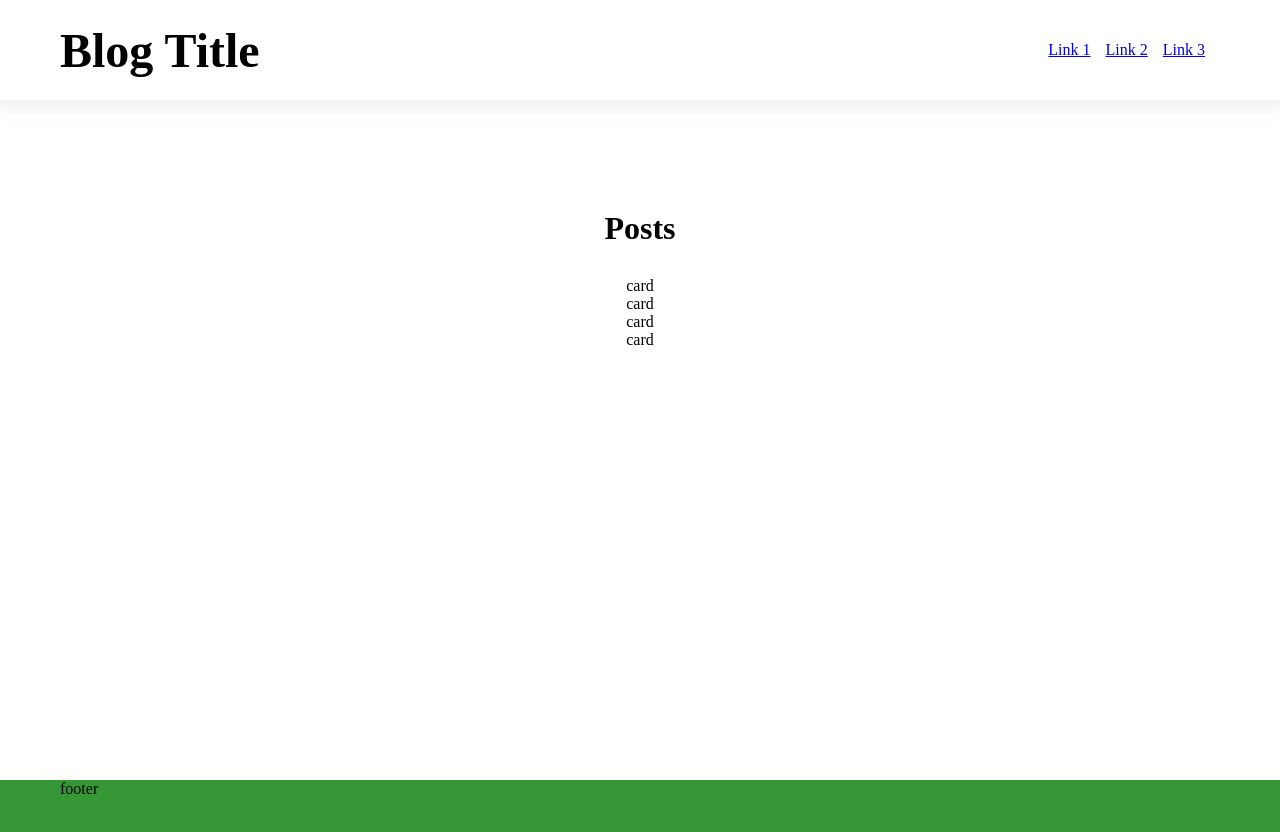
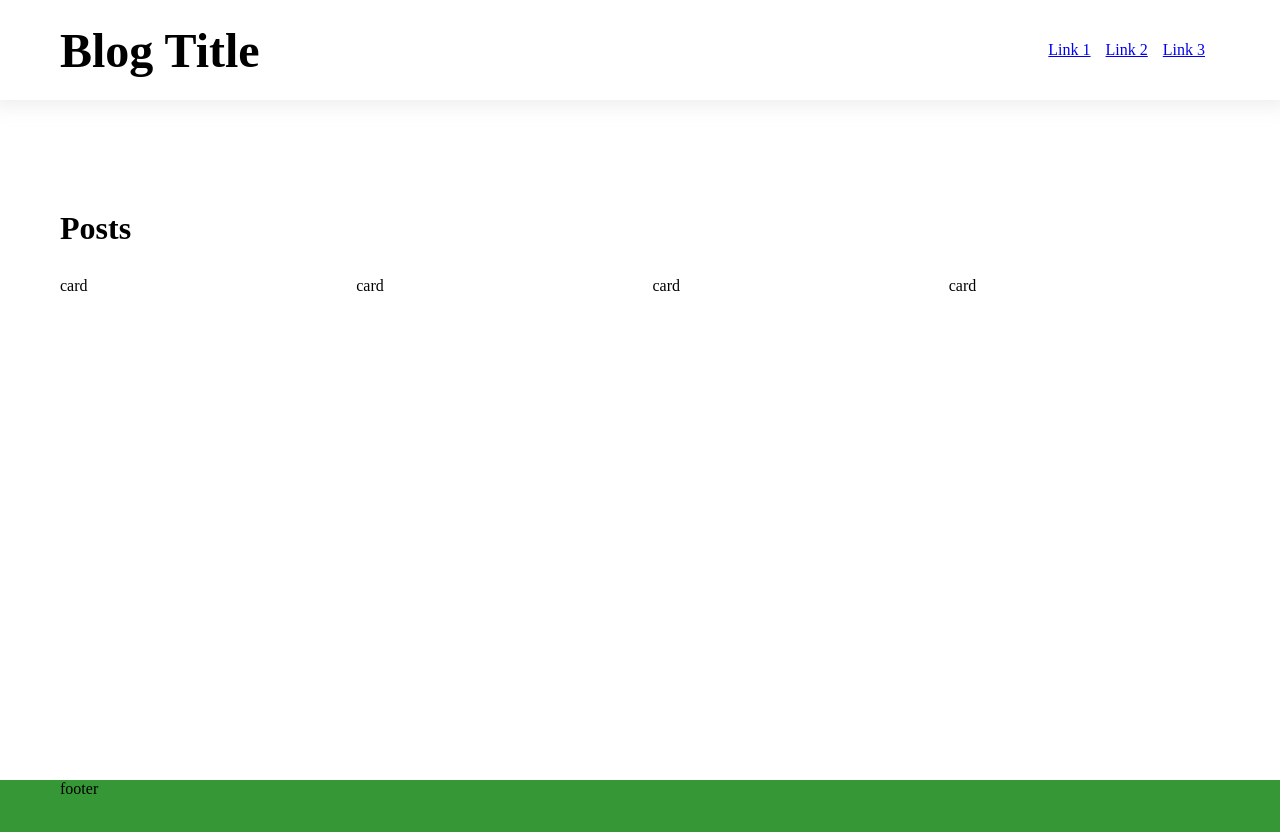
Before and after one commit to gabrielmarcano/udacity-projects, a plain HTML site: page index.html in a window 1280 px wide. Drawn offline with Linux system fonts and the light colour scheme.

Commit message:
Added grid to post list

```diff
--- a/css/layout.css
+++ b/css/layout.css
@@ -6,10 +6,12 @@
     align-items: center;
 }
 
-#content {
-    display: flex;
-    flex-direction: column;
-    align-items: center;
+.post-list {
+    display: grid;
+    grid-template-columns: repeat(auto-fill, minmax(250px, 1fr));
+    grid-auto-rows: 1fr;
+    grid-gap: 25px;
+    align-items: stretch;
 }
 
 /* Other layouts */
```
